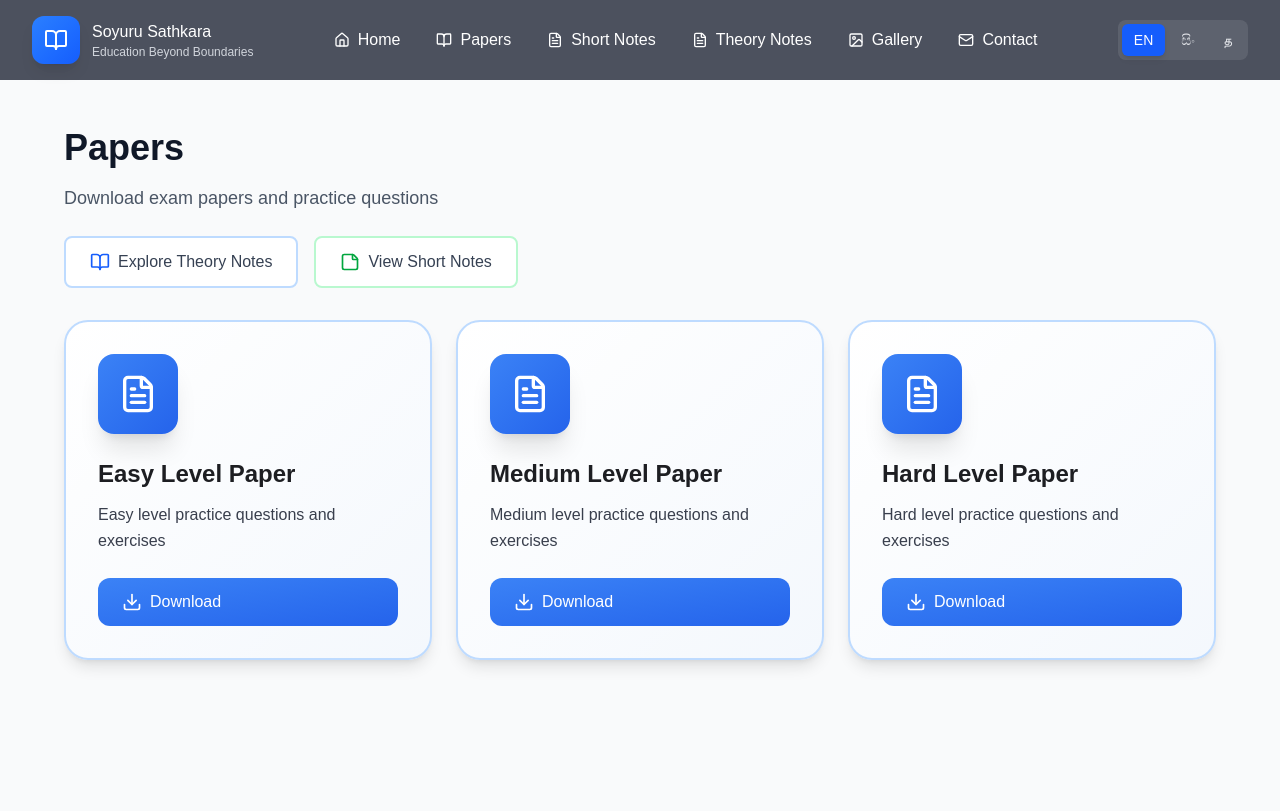
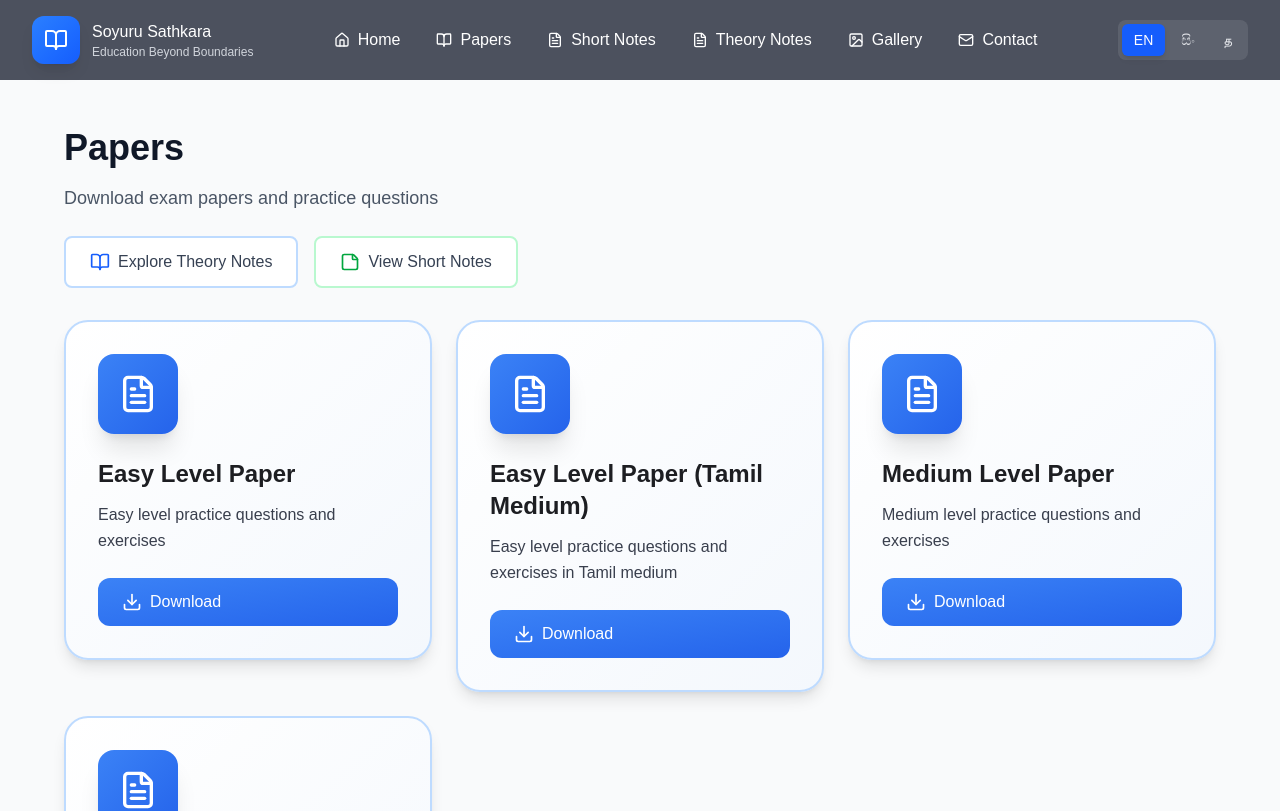
Before and after one commit to SKey7-Tech/soyuru-sathkara-25-26-web, a Next.js app: page /resources/papers in a window 1280 px wide. Shown: the top 811 px of the page. Built offline with nearby package versions, Linux system fonts and the light colour scheme.

Commit message:
youtube links updated

```diff
--- a/app/data/papers.ts
+++ b/app/data/papers.ts
@@ -22,6 +22,41 @@ export const papers: Paper[] = [
       { label: "discussion_5", url: "https://www.youtube.com/watch?v=YDlKm7Yi6No" },
       { label: "discussion_6", url: "https://www.youtube.com/watch?v=6wmsE4asEJI" },
       { label: "discussion_7", url: "https://www.youtube.com/watch?v=anDQta3nTSY" },
+      { label: "discussion_8", url: "https://www.youtube.com/watch?v=f6nsZZHN5JU" },
+      { label: "discussion_9", url: "https://www.youtube.com/watch?v=ocsmE01HXQU" },
+      { label: "discussion_10", url: "https://www.youtube.com/watch?v=7-3zVBy9Iws" },
+      { label: "discussion_11", url: "https://www.youtube.com/watch?v=STG73KgF1sk" },
+      { label: "discussion_12", url: "https://www.youtube.com/watch?v=7ZP8vAYbxGA" },
+      { label: "discussion_13", url: "https://www.youtube.com/watch?v=oTPwcWMRIDA" },
+      { label: "discussion_14", url: "https://www.youtube.com/watch?v=sc48dXE8yRA" },
+      { label: "discussion_15", url: "https://www.youtube.com/watch?v=FW4nXDEHa20" },
+      { label: "discussion_16", url: "https://www.youtube.com/watch?v=eUsahqM0ya8" },
+      { label: "discussion_17", url: "https://www.youtube.com/watch?v=mIgDl3MNmzY" },
+      { label: "discussion_18", url: "https://www.youtube.com/watch?v=hwzHPrSHZKY" },
+      { label: "discussion_19", url: "https://www.youtube.com/watch?v=5DKyuiAtmHg" },
+    ],
+  },
+  {
+    id: "Easy-Level-Tamil",
+    titleKey: "Easy-Level-Tamil",
+    descriptionKey: "Easy-Level-Tamil",
+    filePath: "/files/papers/Easy-Level.pdf",
+    coverImage: "/gallery/paper-cover.jpeg",
+    videos: [
+      { label: "discussion_1", url: "https://www.youtube.com/watch?v=E-dC-0GiMw8" },
+      { label: "discussion_2", url: "https://www.youtube.com/watch?v=_QWzdMMjaTQ" },
+      { label: "discussion_3", url: "https://www.youtube.com/watch?v=R_LOqP3F-4A" },
+      { label: "discussion_4", url: "https://www.youtube.com/watch?v=pGebatgusBE" },
+      { label: "discussion_5", url: "https://www.youtube.com/watch?v=WYuZZzpGPIk" },
+      { label: "discussion_6", url: "https://www.youtube.com/watch?v=rFRYvfgeMFU" },
+      { label: "discussion_7", url: "https://www.youtube.com/watch?v=eSPiR97NSeg" },
+      { label: "discussion_8", url: "https://www.youtube.com/watch?v=Jof4XtRQmwU" },
+      { label: "discussion_9", url: "https://www.youtube.com/watch?v=FUUXTucquGE" },
+      { label: "discussion_10", url: "https://www.youtube.com/watch?v=CwAj8RLdDXM" },
+      { label: "discussion_11", url: "https://www.youtube.com/watch?v=5nbiU2g6Ln0" },
+      { label: "discussion_12", url: "https://www.youtube.com/watch?v=aCGIy6mlcUI" },
+      { label: "discussion_13", url: "https://www.youtube.com/watch?v=07EpnCjdGy0" },
+      { label: "discussion_14", url: "https://www.youtube.com/watch?v=KiXf6Xo6QjI" },
     ],
   },
   {
@@ -31,7 +66,26 @@ export const papers: Paper[] = [
     filePath: "/files/papers/Medium-Level.pdf",
     coverImage: "/gallery/paper-cover.jpeg",
     videos: [
-      // {label:"discussion_1",url:"https://www.youtube.com/watch?v=xNQjYPs6uJU&t=1s"},
+      { label: "discussion_1", url:"https://www.youtube.com/watch?v=0cL-ZvTdGH8" },
+      { label: "discussion_2", url: "https://www.youtube.com/watch?v=IzL_U_wmmmY" },
+      { label: "discussion_3", url: "https://www.youtube.com/watch?v=DWhpTaIu5Mk" },
+      { label: "discussion_4", url: "https://www.youtube.com/watch?v=gzuc_aOoVWw" },
+      { label: "discussion_5", url: "https://www.youtube.com/watch?v=BJ9bjLbumG4" },
+      { label: "discussion_6", url: "https://www.youtube.com/watch?v=2r1rhJ0Qi68" },
+      { label: "discussion_7", url: "https://www.youtube.com/watch?v=hrQ0ZAWyWsk" },
+      { label: "discussion_8", url: "https://www.youtube.com/watch?v=y37FH06j18g" },
+      { label: "discussion_9", url: "https://www.youtube.com/watch?v=5Fl4ybRuinI" },
+      { label: "discussion_10", url: "https://www.youtube.com/watch?v=V835LWpFbIU" },
+      { label: "discussion_11", url: "https://www.youtube.com/watch?v=EulOPDhD1ME" },
+      { label: "discussion_12", url: "https://www.youtube.com/watch?v=D5PT5GfV_eQ" },
+      { label: "discussion_13", url: "https://www.youtube.com/watch?v=udD8v1OL9zs" },
+      { label: "discussion_14", url: "https://www.youtube.com/watch?v=BPeqw8Q6qfo" },
+      { label: "discussion_15", url: "https://www.youtube.com/watch?v=OQjy4ewu2-U" },
+      { label: "discussion_16", url: "https://www.youtube.com/watch?v=bqWdKwLWEBU" },
+      { label: "discussion_17", url: "https://www.youtube.com/watch?v=2_lCRD-B0C4" },
+      { label: "discussion_18", url: "https://www.youtube.com/watch?v=F7LdCeJ7hHg" },
+      { label: "discussion_19", url: "https://www.youtube.com/watch?v=QEn05THsecY" },
+      { label: "discussion_20", url: "https://www.youtube.com/watch?v=zBWMJDzRlz8" },
     ],
   },
   {
@@ -41,8 +95,8 @@ export const papers: Paper[] = [
     filePath: "/files/papers/Hard-Level.pdf",
     coverImage: "/gallery/paper-cover.jpeg",
     videos: [
-      // {label:"discussion_1",url:"https://www.youtube.com/watch?v=xNQjYPs6uJU&t=1s"},
-      // {label:"discussion_2",url:"https://www.youtube.com/watch?v=xNQjYPs6uJU&t=1s"},
+      // {label:"discussion_1",url:"https://www.youtube.com/watch?v=xNQjYPs6uJU"},
+      // {label:"discussion_2",url:"https://www.youtube.com/watch?v=xNQjYPs6uJU"},
     ],
   },
 ];
--- a/app/i18n/en.ts
+++ b/app/i18n/en.ts
@@ -56,6 +56,10 @@ export const en = {
       "Easy-Level": {
         title: "Easy Level Paper",
         description: "Easy level practice questions and exercises"
+      },
+      "Easy-Level-Tamil": {
+        title: "Easy Level Paper (Tamil Medium)",
+        description: "Easy level practice questions and exercises in Tamil medium"
       },
       "Medium-Level": {
         title: "Medium Level Paper",
@@ -132,7 +136,21 @@ export const en = {
       "discussion_4": "Discussion Part 4",
       "discussion_5": "Discussion Part 5",
       "discussion_6": "Discussion Part 6",
-      "discussion_7": "Discussion Part 7"
+      "discussion_7": "Discussion Part 7",
+      "discussion_8": "Discussion Part 8",
+      "discussion_9": "Discussion Part 9",
+      "discussion_10": "Discussion Part 10",
+      "discussion_11": "Discussion Part 11",
+      "discussion_12": "Discussion Part 12",
+      "discussion_13": "Discussion Part 13",
+      "discussion_14": "Discussion Part 14",
+      "discussion_15": "Discussion Part 15",
+      "discussion_16": "Discussion Part 16",
+      "discussion_17": "Discussion Part 17",
+      "discussion_18": "Discussion Part 18",
+      "discussion_19": "Discussion Part 19",
+      "discussion_20": "Discussion Part 20",
+      "discussion_21": "Discussion Part 21"
     },
     items: {
       "handbook-2025": {
--- a/app/i18n/si.ts
+++ b/app/i18n/si.ts
@@ -52,6 +52,10 @@ export const si = {
       "Easy-Level": {
         title: "පහසු මට්ටමේ ප්‍රශ්න පත්‍රය",
         description: "පහසු මට්ටමේ පුහුණු ප්‍රශ්න සහ අභ්‍යාස"
+      },
+      "Easy-Level-Tamil": {
+        title: "පහසු මට්ටමේ ප්‍රශ්න පත්‍රය (දෙමළ මාධ්‍ය)",
+        description: "දෙමළ මාධ්‍යය තුළ පහසු මට්ටමේ පුහුණු ප්‍රශ්න සහ අභ්‍යාස"
       },
       "Medium-Level": {
         title: "මධ්‍යම මට්ටමේ ප්‍රශ්න පත්‍රය",
@@ -114,7 +118,21 @@ export const si = {
       "discussion_4": "සාකච්ඡාව 04",
       "discussion_5": "සාකච්ඡාව 05",
       "discussion_6": "සාකච්ඡාව 06",
-      "discussion_7": "සාකච්ඡාව 07"
+      "discussion_7": "සාකච්ඡාව 07",
+      "discussion_8": "සාකච්ඡාව 08",
+      "discussion_9": "සාකච්ඡාව 09",
+      "discussion_10": "සාකච්ඡාව 10",
+      "discussion_11": "සාකච්ඡාව 11",
+      "discussion_12": "සාකච්ඡාව 12",
+      "discussion_13": "සාකච්ඡාව 13",
+      "discussion_14": "සාකච්ඡාව 14",
+      "discussion_15": "සාකච්ඡාව 15",
+      "discussion_16": "සාකච්ඡාව 16",
+      "discussion_17": "සාකච්ඡාව 17",
+      "discussion_18": "සාකච්ඡාව 18",
+      "discussion_19": "සාකච්ඡාව 19",
+      "discussion_20": "සාකච්ඡාව 20",
+      "discussion_21": "සාකච්ඡාව 21"
     },
     items: {
       "handbook-2025": {
--- a/app/i18n/ta.ts
+++ b/app/i18n/ta.ts
@@ -54,6 +54,10 @@ export const ta = {
       "Easy-Level": {
         title: "எளிதான நிலை தாள்",
         description: "எளிய நிலை பயிற்சி கேள்விகள் மற்றும் பயிற்சிகள்"
+      },
+      "Easy-Level-Tamil": {
+        title: "எளிதான நிலை தாள் (தமிழ் ஊடகம்)",
+        description: "தமிழ் ஊடகத்தில் எளிய நிலை பயிற்சி கேள்விகள் மற்றும் பயிற்சிகள்"
       },
       "Medium-Level": {
         title: "நடுத்தர நிலை தாள்",
@@ -116,7 +120,21 @@ export const ta = {
       "discussion_4": "சர்ச்சை பகுதி 4",
       "discussion_5": "சர்ச்சை பகுதி 5",
       "discussion_6": "சர்ச்சை பகுதி 6",
-      "discussion_7": "சர்ச்சை பகுதி 7"
+      "discussion_7": "சர்ச்சை பகுதி 7",
+      "discussion_8": "சர்ச்சை பகுதி 8",
+      "discussion_9": "சர்ச்சை பகுதி 9",
+      "discussion_10": "சர்ச்சை பகுதி 10",
+      "discussion_11": "சர்ச்சை பகுதி 11",
+      "discussion_12": "சர்ச்சை பகுதி 12",
+      "discussion_13": "சர்ச்சை பகுதி 13",
+      "discussion_14": "சர்ச்சை பகுதி 14",
+      "discussion_15": "சர்ச்சை பகுதி 15",
+      "discussion_16": "சர்ச்சை பகுதி 16",
+      "discussion_17": "சர்ச்சை பகுதி 17",
+      "discussion_18": "சர்ச்சை பகுதி 18",
+      "discussion_19": "சர்ச்சை பகுதி 19",
+      "discussion_20": "சர்ச்சை பகுதி 20",
+      "discussion_21": "சர்ச்சை பகுதி 21"
     },
     items: {
       "handbook-2025": {
```
